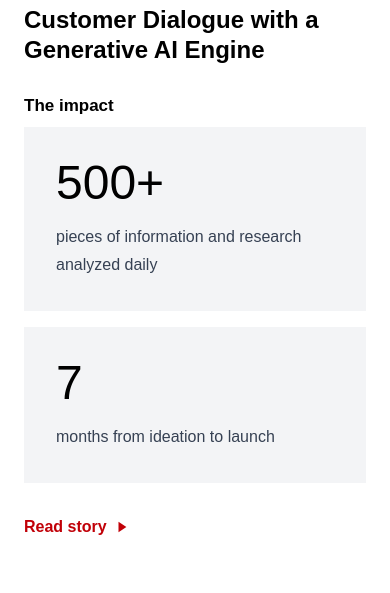
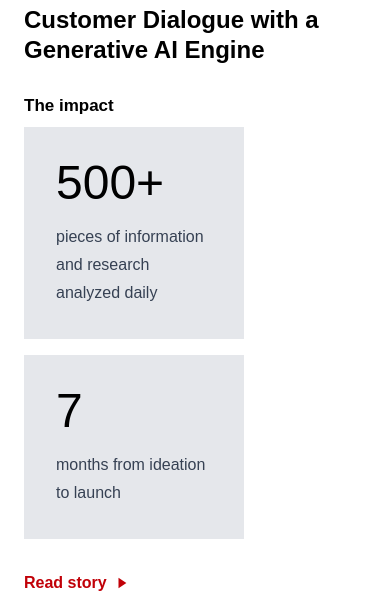
Before and after one commit to jewelthomas-26/bain, a Next.js app: page / in a window 390 px wide. Shown: the part 1822-2415 px from the top of the page. Built offline with nearby package versions, Linux system fonts and the light colour scheme.

Commit message:
Champion section update

```diff
--- a/app/components/ClientSuccess.tsx
+++ b/app/components/ClientSuccess.tsx
@@ -102,7 +102,7 @@ export default function ClientSuccess() {
               {slides[active].stats.map((item, index) => (
                 <div
                   key={index}
-                  className="bg-gray-100 p-8 w-full sm:w-56 text-black"
+                  className="bg-gray-200 p-8 w-55 sm:w-56 text-black"
                 >
                   <h3 className="text-5xl font-normal">{item.number}</h3>
                   <p className="mt-4 text-gray-700 leading-7">{item.text}</p>
```
